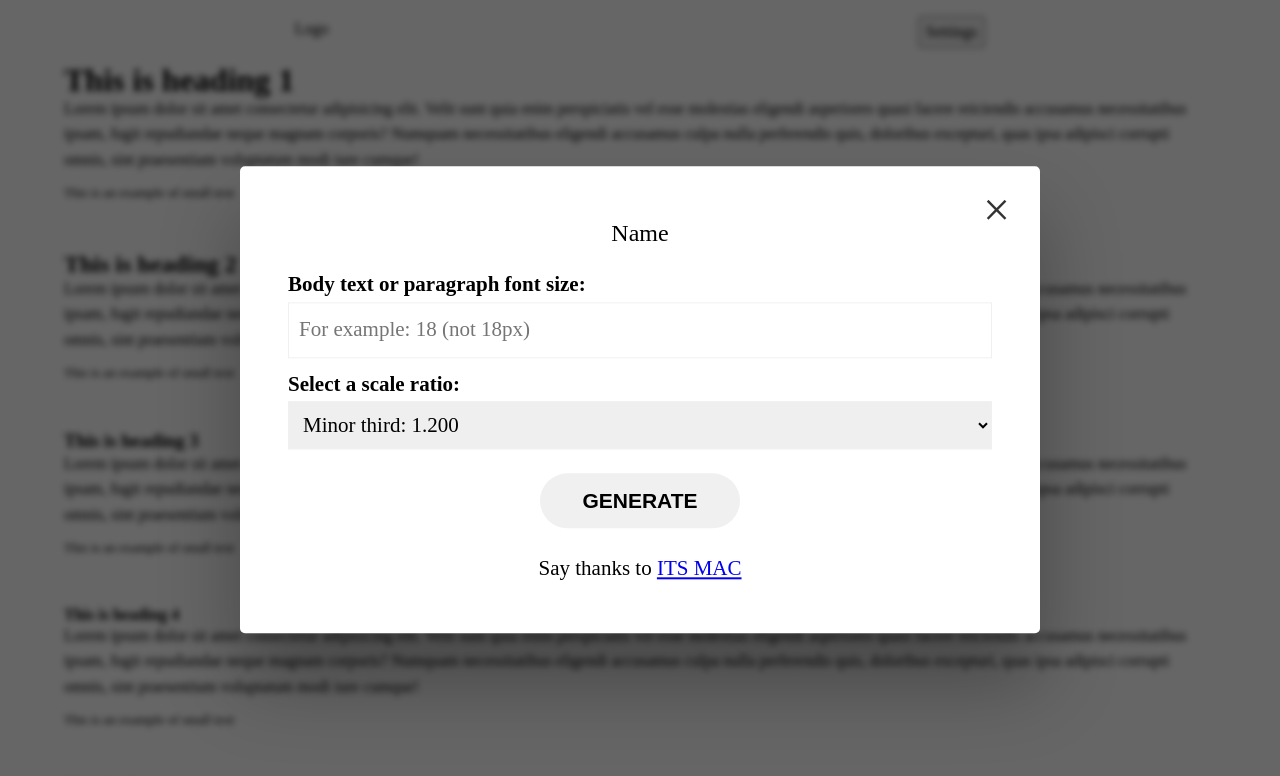
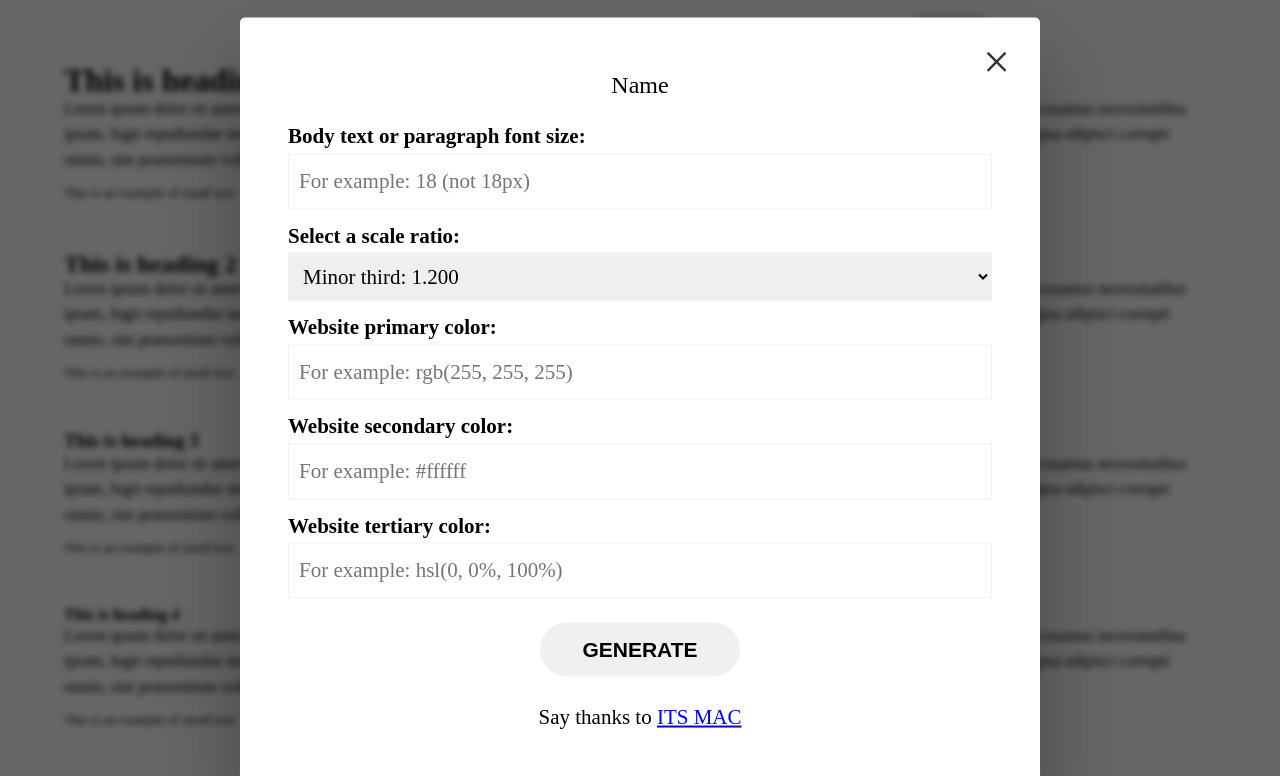
Before and after one commit to itsmacr8/Phreyah, a website built with Vite: page index.html in a window 1280 px wide. Both pictures are taken after a click on the button "Settings". Shown: the top 776 px of the page. Built offline with nearby package versions, Linux system fonts and the light colour scheme.

Commit message:
Add input to receive colors value

```diff
--- a/index.html
+++ b/index.html
@@ -39,6 +39,18 @@
                     <option value="golden-ratio">Golden Ratio: 1.618</option>
                 </optgroup>
             </select>
+          </div>
+          <div class="form__group">
+            <label for="website-primary-color">Website primary color:</label>
+            <input type="text" class="website-primary-color" id="website-primary-color" name="website-primary-color" placeholder="For example: rgb(255, 255, 255)">
+          </div>
+          <div class="form__group">
+            <label for="website-secondary-color">Website secondary color:</label>
+            <input type="text" class="website-secondary-color" id="website-secondary-color" name="website-secondary-color" placeholder="For example: #ffffff">
+          </div>
+          <div class="form__group">
+            <label for="website-tertiary-color">Website tertiary color:</label>
+            <input type="text" class="website-tertiary-color" id="website-tertiary-color" name="website-tertiary-color" placeholder="For example: hsl(0, 0%, 100%)">
           </div>
           <button class="btn btn--font-generator" type="submit" disabled>
             <div class="original">Generate</div>
--- a/src/ts/components/_controller.ts
+++ b/src/ts/components/_controller.ts
@@ -2,6 +2,9 @@ const fontForm = document.querySelector('.font-scale-form') as HTMLFormElement;
 const selectElement = document.querySelector('.font-scale-ratio') as HTMLSelectElement;
 const btnFontGen = document.querySelector('.btn--font-generator') as HTMLButtonElement;
 const btnFontNonAnimText = document.querySelector('.btn--font-generator .original') as HTMLDivElement;
+const primaryColor = document.querySelector('.website-primary-color') as HTMLInputElement;
+const secondaryColor = document.querySelector('.website-secondary-color') as HTMLInputElement;
+const tertiaryColor = document.querySelector('.website-tertiary-color') as HTMLInputElement;
 const baseFontInput = document.querySelector('.base-font-size') as HTMLInputElement;
 let isButtonDisable:boolean
 
@@ -57,6 +60,11 @@ btnFontGen.addEventListener("click", () => {
 fontForm?.addEventListener('submit', function(event) {
     event.preventDefault();
     const baseFontSize = Number(baseFontInput.value);
+
+    const primary = primaryColor.value;
+    const secondary = secondaryColor.value;
+    const tertiary = tertiaryColor.value;
+
     const scaleRatioName = selectElement.value
     if (baseFontSize) {
         createFontSizes(baseFontSize, scaleRatioName, 'desktop')
```
